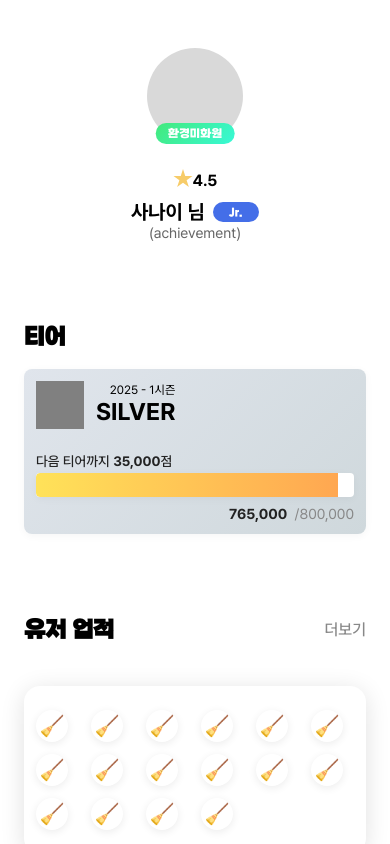
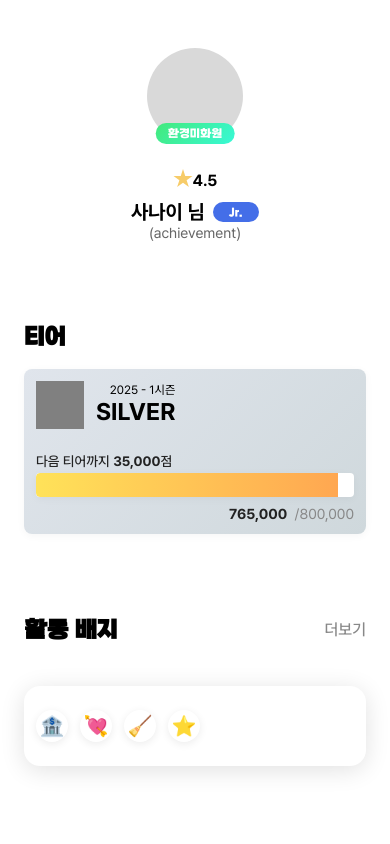
Before and after one commit to sonwoohon/Next_POLAR, a Next.js app: page /user/profile/achievement in a window 390 px wide. Built offline with nearby package versions, Linux system fonts and the light colour scheme.

Commit message:
Feat: Link for archivment more view button
섹션의 더보기 버튼에 링크 적용

```diff
--- a/app/(pola)/user/profile/[nickname]/page.tsx
+++ b/app/(pola)/user/profile/[nickname]/page.tsx
@@ -31,7 +31,32 @@ const UserProfilePage: React.FC = () => {
         progressPercentage={95}
       />
 
-      <UserArchivmentSection />
+      <UserArchivmentSection
+        nickname={params.nickname as string}
+        title="활동 배지"
+        badges={[
+          {
+            id: 1,
+            icon: "🏦",
+            tooltip: "자산을 부탁해",
+          },
+          {
+            id: 2,
+            icon: "💘",
+            tooltip: "두근두근",
+          },
+          {
+            id: 3,
+            icon: "🧹",
+            tooltip: "청소 마스터",
+          },
+          {
+            id: 4,
+            icon: "⭐",
+            tooltip: "평점 마스터",
+          },
+        ]}
+      />
 
       <UserHelpsSection />
 
--- a/app/_components/sections/user-archivment/UserArchivmentSection.tsx
+++ b/app/_components/sections/user-archivment/UserArchivmentSection.tsx
@@ -3,9 +3,9 @@ import Link from "next/link";
 import styles from "./userArchivment.module.css";
 
 interface UserArchivmentSectionProps {
-  title?: string;
-  moreLink?: string;
-  badges?: Array<{
+  nickname: string;
+  title: string;
+  badges: Array<{
     id: number;
     icon: string;
     tooltip: string;
@@ -13,14 +13,12 @@ interface UserArchivmentSectionProps {
 }
 
 const UserArchivmentSection: React.FC<UserArchivmentSectionProps> = ({
-  title = "유저 업적",
-  moreLink = "/user/profile/achievement",
-  badges = Array.from({ length: 16 }, (_, i) => ({
-    id: i,
-    icon: "🧹",
-    tooltip: "청소마스터",
-  })),
+  nickname,
+  title,
+  badges,
 }) => {
+  const moreLink = `/user/profile/${nickname}/archivment`;
+
   return (
     <section className={styles.userArchiveSection}>
       <div className={styles.userArchiveSectionTitleContainer}>
--- a/app/_components/sections/user-archivment/userArchivment.module.css
+++ b/app/_components/sections/user-archivment/userArchivment.module.css
@@ -29,13 +29,15 @@
 
 .userArchiveBadgeGrid {
   display: grid;
-  grid-template-columns: repeat(auto-fit, minmax(3.5rem, 1fr));
+  grid-template-columns: repeat(20, 1fr);
   gap: 1rem;
   padding: 2rem 1rem;
   background: #fff;
   border-radius: 1rem;
   box-shadow: 0 4px 24px rgba(0, 0, 0, 0.12);
   margin-top: 1.5rem;
+  overflow: visible;
+  position: relative;
 }
 
 .userArchiveBadgeItem {
@@ -74,6 +76,18 @@
   pointer-events: none;
 }
 
+/* 왼쪽 끝과 오른쪽 끝의 툴팁만 위치 조정 */
+.userArchiveBadgeItem:first-child .userArchiveBadgeTooltip {
+  left: 0;
+  transform: none;
+}
+
+.userArchiveBadgeItem:last-child .userArchiveBadgeTooltip {
+  left: auto;
+  right: 0;
+  transform: none;
+}
+
 .userArchiveBadgeItem:hover .userArchiveBadgeTooltip {
   display: block;
 }
@@ -81,7 +95,7 @@
 /* 반응형 디자인 */
 @media (max-width: 768px) {
   .userArchiveBadgeGrid {
-    grid-template-columns: repeat(auto-fit, minmax(2.5rem, 1fr));
+    grid-template-columns: repeat(20, 1fr);
     gap: 0.75rem;
     padding: 1.5rem 0.75rem;
   }
```
